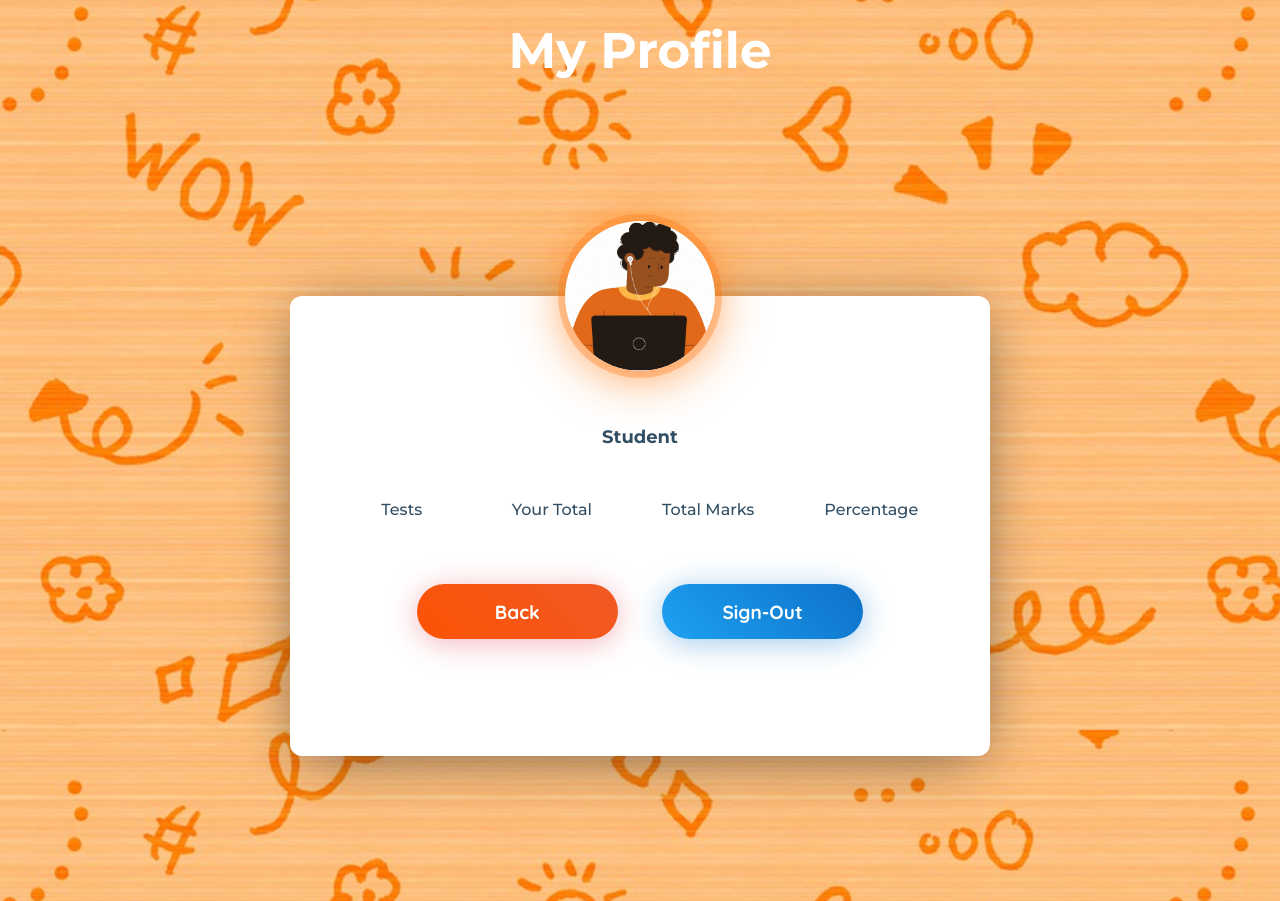
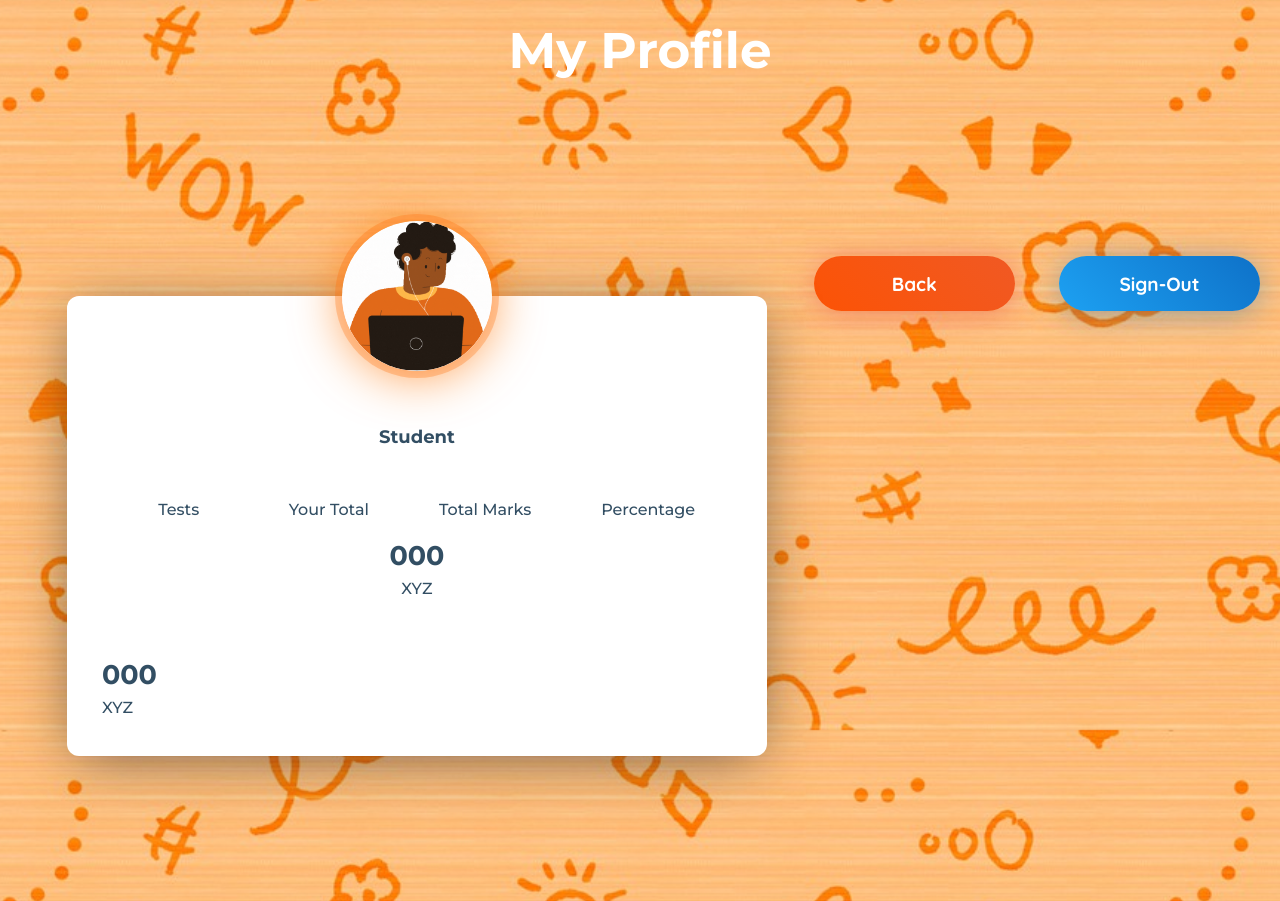
Before and after one commit to UG-SEP/Tenthies, a Django app: template Tenthies/templates/Profile/profile.html in a window 1280 px wide. Shown: the part 70-971 px from the top of the page. Run offline with Django 3.2, Linux system fonts and the light colour scheme; the template is opened without the code that fills it, so the values that code supplies are empty.

Commit message:
Update profile.html

```diff
--- a/Tenthies/templates/Profile/profile.html
+++ b/Tenthies/templates/Profile/profile.html
@@ -42,6 +42,17 @@
           </div>
         </div>
 
+          <div class="profile-card-inf__item">
+            <div class="profile-card-inf__title">000</div>
+            <div class="profile-card-inf__txt">XYZ</div>
+          </div>
+        </div>
+        <div class="profile-card-inf__item">
+            <div class="profile-card-inf__title">000</div>
+            <div class="profile-card-inf__txt">XYZ</div>
+          </div>
+        </div>
+
 
         <div class="profile-card-ctr">
           <a href="{% url 'home' %}"><button class="profile-card__button button--orange">Back</button></a>
@@ -64,6 +75,7 @@
           <th scope="col">Marks Obtained</th>
           <th scope="col">Total Marks</th>
           <th scope="col">Percentage</th>
+          <th scope="col">Revisit</th>
         </tr>
       </thead>
       <tbody>
@@ -74,6 +86,7 @@
           <td data-label="Marks Obtained">{{res.marksobtained}}</td>
           <td data-label="Total Marks">{{res.totalmarks}}</td>
           <td data-label="Percentage">{{res.percentage}}</td>
+          <td data-label="Revisit"><button class="recheck">Visit</button></td>
         </tr>
        {% endfor %}
       </tbody>
```
